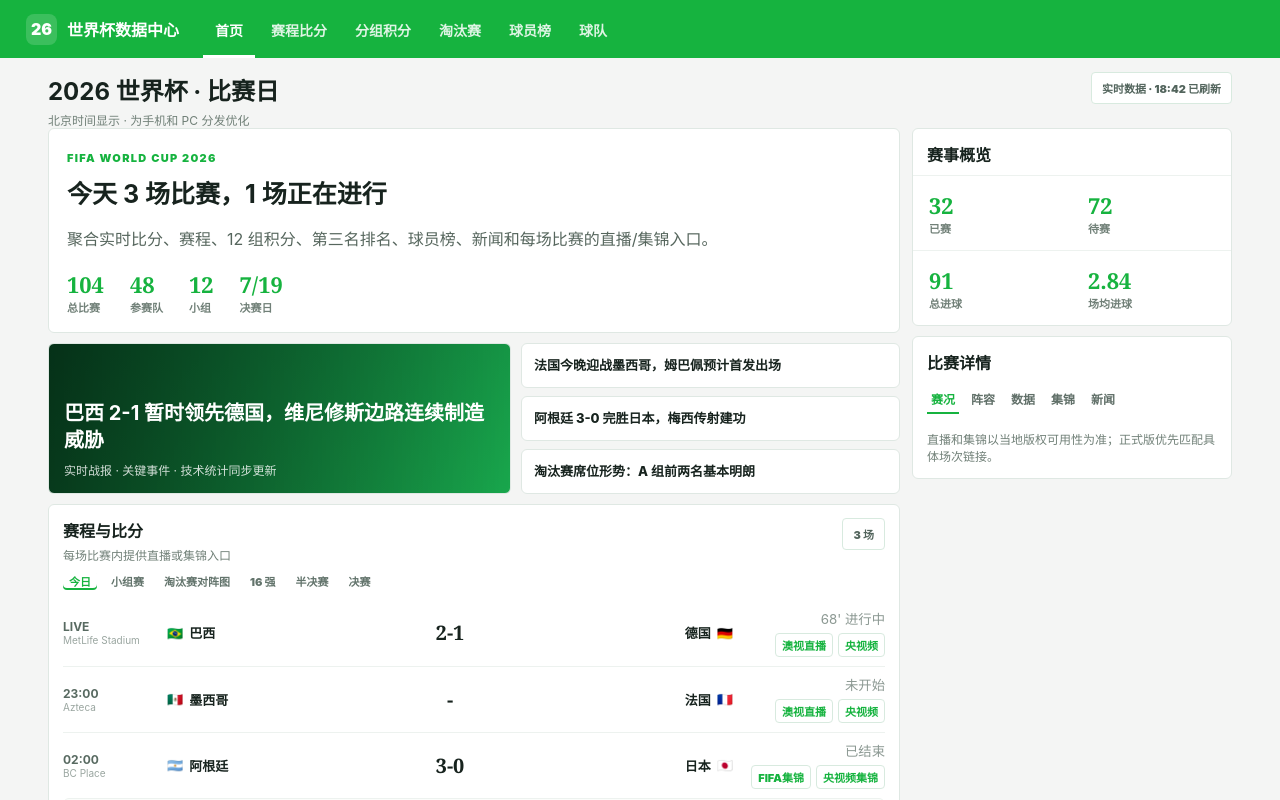
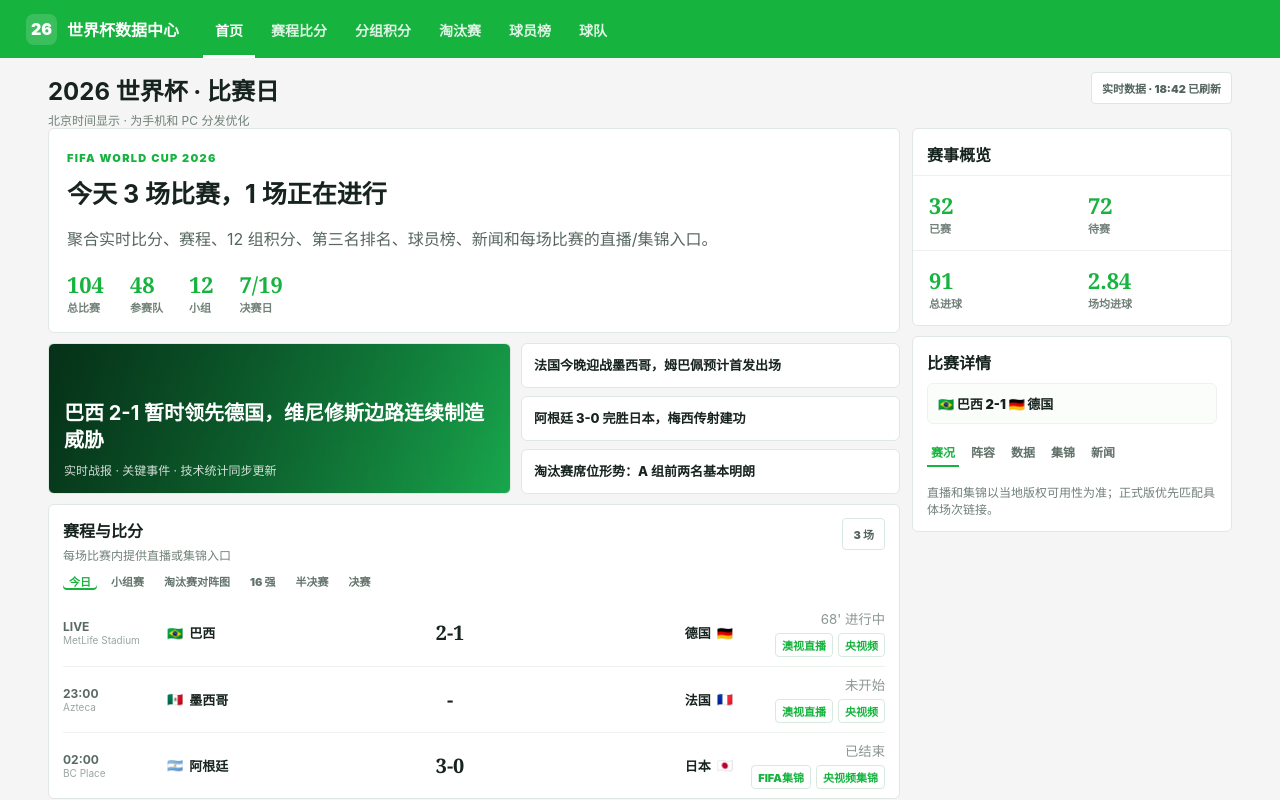
Before and after one commit to ZhengyangZou/worldcup-2026-pwa, a React (Vite) app in the folder worldcup-2026-pwa/: page / in a window 1280 px wide. Shown: the top 800 px of the page. Built offline with nearby package versions, Linux system fonts and the light colour scheme.

Commit message:
feat: split match schedule and details

```diff
--- a/worldcup-2026-pwa/src/App.css
+++ b/worldcup-2026-pwa/src/App.css
@@ -258,6 +258,12 @@
   border-top: 0;
 }
 
+.match-card-link {
+  display: contents;
+  color: inherit;
+  text-decoration: none;
+}
+
 .time {
   color: #586a61;
   font-size: 12px;
@@ -312,11 +318,6 @@
   border: 1px solid #edf2ef;
   border-radius: 6px;
   background: #fbfdfb;
-}
-
-.knockout-strip h3 {
-  margin: 0 0 8px;
-  font-size: 13px;
 }
 
 .knockout-grid {
@@ -484,6 +485,16 @@
   padding: 0 14px 12px;
 }
 
+.detail-match {
+  margin: 0 14px 12px;
+  padding: 10px;
+  border: 1px solid #edf2ef;
+  border-radius: 6px;
+  background: #fbfdfb;
+  font-size: 13px;
+  font-weight: 900;
+}
+
 .detail-tabs span {
   flex: 0 0 auto;
   padding: 7px 4px;
--- a/worldcup-2026-pwa/src/App.tsx
+++ b/worldcup-2026-pwa/src/App.tsx
@@ -1,43 +1,9 @@
 import './App.css'
 
-const matches = [
-  {
-    id: 'bra-ger',
-    time: 'LIVE',
-    venue: 'MetLife Stadium',
-    homeFlag: '🇧🇷',
-    home: '巴西',
-    score: '2-1',
-    away: '德国',
-    awayFlag: '🇩🇪',
-    status: "68' 进行中",
-    actions: ['澳视直播', '央视频'],
-  },
-  {
-    id: 'mex-fra',
-    time: '23:00',
-    venue: 'Azteca',
-    homeFlag: '🇲🇽',
-    home: '墨西哥',
-    score: '-',
-    away: '法国',
-    awayFlag: '🇫🇷',
-    status: '未开始',
-    actions: ['澳视直播', '央视频'],
-  },
-  {
-    id: 'arg-jpn',
-    time: '02:00',
-    venue: 'BC Place',
-    homeFlag: '🇦🇷',
-    home: '阿根廷',
-    score: '3-0',
-    away: '日本',
-    awayFlag: '🇯🇵',
-    status: '已结束',
-    actions: ['FIFA集锦', '央视频集锦'],
-  },
-]
+import { KnockoutBracket } from './features/matches/KnockoutBracket'
+import { MatchDetailPanel } from './features/matches/MatchDetailPanel'
+import { MatchSchedule } from './features/matches/MatchSchedule'
+import { matches } from './features/matches/matchData'
 
 const groups = Array.from({ length: 12 }, (_, index) => {
   const code = String.fromCharCode(65 + index)
@@ -141,59 +107,8 @@
               </div>
             </section>
 
-            <section className="card">
-              <div className="card-head">
-                <div>
-                  <h2>赛程与比分</h2>
-                  <p>每场比赛内提供直播或集锦入口</p>
-                </div>
-                <span className="pill">3 场</span>
-              </div>
-              <div className="filters">
-                {['今日', '小组赛', '淘汰赛对阵图', '16 强', '半决赛', '决赛'].map((item, index) => (
-                  <button className={index === 0 ? 'chip active' : 'chip'} key={item}>
-                    {item}
-                  </button>
-                ))}
-              </div>
-              <div className="match-list">
-                {matches.map((match) => (
-                  <article className="match-card" key={match.id}>
-                    <div className="time">
-                      <strong>{match.time}</strong>
-                      <small>{match.venue}</small>
-                    </div>
-                    <div className="team"><span>{match.homeFlag}</span>{match.home}</div>
-                    <div className="score">{match.score}</div>
-                    <div className="team right">{match.away}<span>{match.awayFlag}</span></div>
-                    <div className="match-actions">
-                      <small>{match.status}</small>
-                      <div>
-                        {match.actions.map((action) => (
-                          <a href="https://worldcup.cctv.com/" key={action} target="_blank">{action}</a>
-                        ))}
-                      </div>
-                    </div>
-                  </article>
-                ))}
-              </div>
-
-              <section className="knockout-strip">
-                <h3>淘汰赛对阵图</h3>
-                <div className="knockout-grid">
-                  {['32 强', '16 强', '半决赛', '决赛'].map((stage) => (
-                    <div className="ko-col" key={stage}>
-                      <h4>{stage}</h4>
-                      <div className="ko-game">
-                        <span>🇲🇽 A1 墨西哥</span>
-                        <b>vs</b>
-                        <span>🇲🇦 第三名 8</span>
-                      </div>
-                    </div>
-                  ))}
-                </div>
-              </section>
-            </section>
+            <MatchSchedule matches={matches} />
+            <KnockoutBracket />
 
             <div className="two-col">
               <section className="card">
@@ -277,17 +192,7 @@
                 <b>2.84<span>场均进球</span></b>
               </div>
             </section>
-            <section className="card">
-              <div className="card-head">
-                <h2>比赛详情</h2>
-              </div>
-              <div className="detail-tabs">
-                {['赛况', '阵容', '数据', '集锦', '新闻'].map((tab, index) => (
-                  <span className={index === 0 ? 'active' : ''} key={tab}>{tab}</span>
-                ))}
-              </div>
-              <p className="note">直播和集锦以当地版权可用性为准；正式版优先匹配具体场次链接。</p>
-            </section>
+            <MatchDetailPanel match={matches[0]} />
           </aside>
         </div>
       </main>
--- /dev/null
+++ b/worldcup-2026-pwa/src/features/matches/KnockoutBracket.tsx
@@ -0,0 +1,28 @@
+const knockoutStages = ['32 强', '16 强', '半决赛', '决赛']
+
+export function KnockoutBracket() {
+  return (
+    <section className="card">
+      <div className="card-head">
+        <div>
+          <h2>淘汰赛对阵图</h2>
+          <p>正式赛程确认后自动替换占位对阵</p>
+        </div>
+      </div>
+      <div className="knockout-strip">
+        <div className="knockout-grid">
+          {knockoutStages.map((stage) => (
+            <div className="ko-col" key={stage}>
+              <h4>{stage}</h4>
+              <div className="ko-game">
+                <span>🇲🇽 A1 墨西哥</span>
+                <b>vs</b>
+                <span>🇲🇦 第三名 8</span>
+              </div>
+            </div>
+          ))}
+        </div>
+      </div>
+    </section>
+  )
+}
--- /dev/null
+++ b/worldcup-2026-pwa/src/features/matches/MatchDetailPanel.tsx
@@ -0,0 +1,33 @@
+import type { Match } from './types'
+
+interface MatchDetailPanelProps {
+  match: Match
+}
+
+const detailTabs = ['赛况', '阵容', '数据', '集锦', '新闻']
+
+export function MatchDetailPanel({ match }: MatchDetailPanelProps) {
+  return (
+    <section className="card">
+      <div className="card-head">
+        <h2>比赛详情</h2>
+      </div>
+      <div className="detail-match">
+        {match.home.flag} {match.home.name} {match.score} {match.away.flag} {match.away.name}
+      </div>
+      <div aria-label="比赛详情分类" className="detail-tabs" role="tablist">
+        {detailTabs.map((tab, index) => (
+          <span
+            aria-selected={index === 0}
+            className={index === 0 ? 'active' : ''}
+            key={tab}
+            role="tab"
+          >
+            {tab}
+          </span>
+        ))}
+      </div>
+      <p className="note">直播和集锦以当地版权可用性为准；正式版优先匹配具体场次链接。</p>
+    </section>
+  )
+}
--- /dev/null
+++ b/worldcup-2026-pwa/src/features/matches/MatchSchedule.tsx
@@ -0,0 +1,58 @@
+import type { Match } from './types'
+
+interface MatchScheduleProps {
+  matches: Match[]
+}
+
+const scheduleFilters = ['今日', '小组赛', '淘汰赛对阵图', '16 强', '半决赛', '决赛']
+
+export function MatchSchedule({ matches }: MatchScheduleProps) {
+  return (
+    <section className="card" id="赛程比分">
+      <div className="card-head">
+        <div>
+          <h2>赛程与比分</h2>
+          <p>每场比赛内提供直播或集锦入口</p>
+        </div>
+        <span className="pill">{matches.length} 场</span>
+      </div>
+      <div className="filters">
+        {scheduleFilters.map((item, index) => (
+          <button className={index === 0 ? 'chip active' : 'chip'} key={item}>
+            {item}
+          </button>
+        ))}
+      </div>
+      <div className="match-list">
+        {matches.map((match) => (
+          <article
+            className="match-card"
+            data-testid="match-card"
+            id={`match-${match.id}`}
+            key={match.id}
+          >
+            <a aria-label={`查看${match.home.name}对${match.away.name}赛况`} className="match-card-link" href={`#match-${match.id}`}>
+              <span className="time">
+                <strong>{match.time}</strong>
+                <small>{match.venue}</small>
+              </span>
+              <span className="team"><span>{match.home.flag}</span>{match.home.name}</span>
+              <span className="score">{match.score}</span>
+              <span className="team right">{match.away.name}<span>{match.away.flag}</span></span>
+            </a>
+            <div className="match-actions">
+              <small>{match.status}</small>
+              <div>
+                {match.links.map((link) => (
+                  <a href={link.href} key={link.label} rel="noreferrer" target="_blank">
+                    {link.label}
+                  </a>
+                ))}
+              </div>
+            </div>
+          </article>
+        ))}
+      </div>
+    </section>
+  )
+}
--- /dev/null
+++ b/worldcup-2026-pwa/src/features/matches/matchData.ts
@@ -0,0 +1,47 @@
+import type { Match } from './types'
+
+export const tdmSportsLiveUrl = 'https://www.tdm.com.mo/zh-hant/live?Channel=6&type=tv'
+export const cctvWorldCupUrl = 'https://worldcup.cctv.com/'
+export const fifaYoutubeUrl = 'https://www.youtube.com/@fifa'
+
+export const matches: Match[] = [
+  {
+    id: 'bra-ger',
+    time: 'LIVE',
+    venue: 'MetLife Stadium',
+    home: { flag: '🇧🇷', name: '巴西' },
+    score: '2-1',
+    away: { flag: '🇩🇪', name: '德国' },
+    status: "68' 进行中",
+    links: [
+      { label: '澳视直播', href: tdmSportsLiveUrl, kind: 'live' },
+      { label: '央视频', href: cctvWorldCupUrl, kind: 'live' },
+    ],
+  },
+  {
+    id: 'mex-fra',
+    time: '23:00',
+    venue: 'Azteca',
+    home: { flag: '🇲🇽', name: '墨西哥' },
+    score: '-',
+    away: { flag: '🇫🇷', name: '法国' },
+    status: '未开始',
+    links: [
+      { label: '澳视直播', href: tdmSportsLiveUrl, kind: 'live' },
+      { label: '央视频', href: cctvWorldCupUrl, kind: 'live' },
+    ],
+  },
+  {
+    id: 'arg-jpn',
+    time: '02:00',
+    venue: 'BC Place',
+    home: { flag: '🇦🇷', name: '阿根廷' },
+    score: '3-0',
+    away: { flag: '🇯🇵', name: '日本' },
+    status: '已结束',
+    links: [
+      { label: 'FIFA集锦', href: fifaYoutubeUrl, kind: 'highlight' },
+      { label: '央视频集锦', href: cctvWorldCupUrl, kind: 'highlight' },
+    ],
+  },
+]
--- /dev/null
+++ b/worldcup-2026-pwa/src/features/matches/types.ts
@@ -0,0 +1,23 @@
+export type MediaLinkKind = 'live' | 'highlight' | 'news'
+
+export interface TeamRef {
+  name: string
+  flag: string
+}
+
+export interface MatchMediaLink {
+  label: string
+  href: string
+  kind: MediaLinkKind
+}
+
+export interface Match {
+  id: string
+  time: string
+  venue: string
+  status: string
+  home: TeamRef
+  away: TeamRef
+  score: string
+  links: MatchMediaLink[]
+}
```
Also changed, not shown: 2 other files (tests, documents, lock files or other folders).
